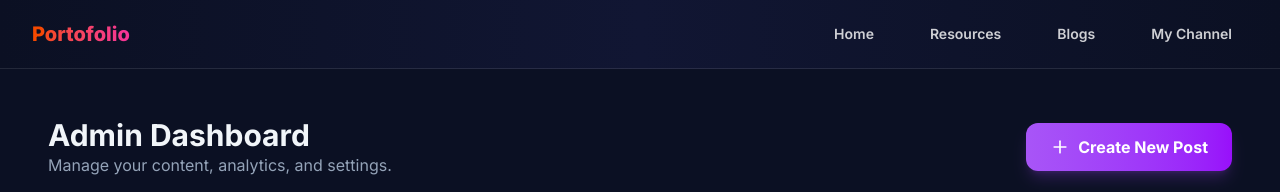
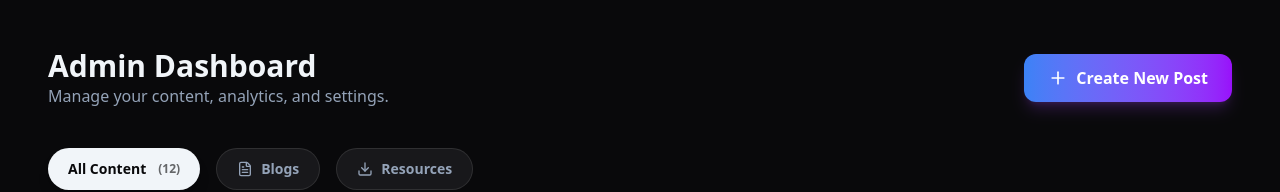
Before and after one commit to CreativeCoderOfficial/personal-blog-website, a Next.js app: page /admin/dashboard in a window 1280 px wide. Shown: the top 192 px of the page. Built offline with nearby package versions, Linux system fonts and the light colour scheme.

Commit message:
Redefined layout and theme, to apply custom parts for the admin and general website section

```diff
--- /dev/null
+++ b/src/app/(client-pages)/layout.tsx
@@ -0,0 +1,14 @@
+import Header from "@/components/general/Header";
+import Footer from "@/components/general/Footer";
+
+export default function WebsiteLayout({ children }: { children: React.ReactNode }) {
+  return (
+    <div className="bg-main text-text-primary min-h-screen flex flex-col">
+      <Header />
+      <main className="flex-1">
+        {children}
+      </main>
+      <Footer />
+    </div>
+  );
+}
--- /dev/null
+++ b/src/app/admin/layout.tsx
@@ -0,0 +1,16 @@
+import { ReactNode } from "react";
+
+export const metadata = {
+  title: "Admin Portal | Maxxed Out",
+  robots: "noindex, nofollow", // Security best practice --> tell search engines not to index this
+};
+
+export default function AdminLayout({ children }: { children: ReactNode }) {
+  return (
+    // APPLY ADMIN THEME
+    // Don't add header or footer
+    <div className="theme-admin min-h-screen bg-main text-text-primary font-sans">
+      {children}
+    </div>
+  );
+}
--- a/src/app/globals.css
+++ b/src/app/globals.css
@@ -51,3 +51,28 @@ body {
   background: var(--bg-main);
   color: var(--text-primary);
 }
+
+
+/* ADMIN THEME OVERRIDE
+   We redefine the same variable names but with different values.
+   This is to change the color scheme and clearly indicate that you're in.
+*/
+.theme-admin {
+  --bg-main: #09090b;       /* Zinc-950 (Darker, flatter black) */
+  --bg-card: #18181b;       /* Zinc-900 */
+
+  --text-primary: #fafafa;
+  --text-secondary: #a1a1aa;
+
+  --border-subtle: rgba(255,255,255, 0.08);
+
+  /* New Accents: Professional Blue & Alert Red */
+  --accent-purple: #3b82f6; /* Blue-500 */
+  --accent-orange: #ef4444; /* Red-500 */
+
+  /* Update the mapped Tailwind colors to use these new values */
+  --color-main: var(--bg-main);
+  --color-card: var(--bg-card);
+  --color-accent-purple: var(--accent-purple);
+  --color-accent-orange: var(--accent-orange);
+}
--- a/src/app/layout.tsx
+++ b/src/app/layout.tsx
@@ -1,31 +1,18 @@
 import "@/app/globals.css";
-import { Inter } from "next/font/google"; // global font
-import Header from "@/components/general/Header";
-import Footer from "@/components/general/Footer";
+import { Inter } from "next/font/google";
 
 const inter = Inter({ subsets: ["latin"] });
 
 export const metadata = {
   title: "Maxxed Out",
-  description: "My Portfolio and Blog",
+  description: "My Portfolio",
 };
 
-export default function RootLayout({
-  children,
-}: {
-  children: React.ReactNode;
-}) {
+export default function RootLayout({ children }: { children: React.ReactNode }) {
   return (
     <html lang="en">
-      <body className={`${inter.className} bg-main text-text-primary`}>
-        {/* Header appears on every page */}
-        <Header />
-
-        {/* This is where your page content (Home, Blogs) is injected */}
+      <body className={`${inter.className} antialiased`}>
         {children}
-
-        {/* Footer appears on every page */}
-        <Footer />
       </body>
     </html>
   );
```
